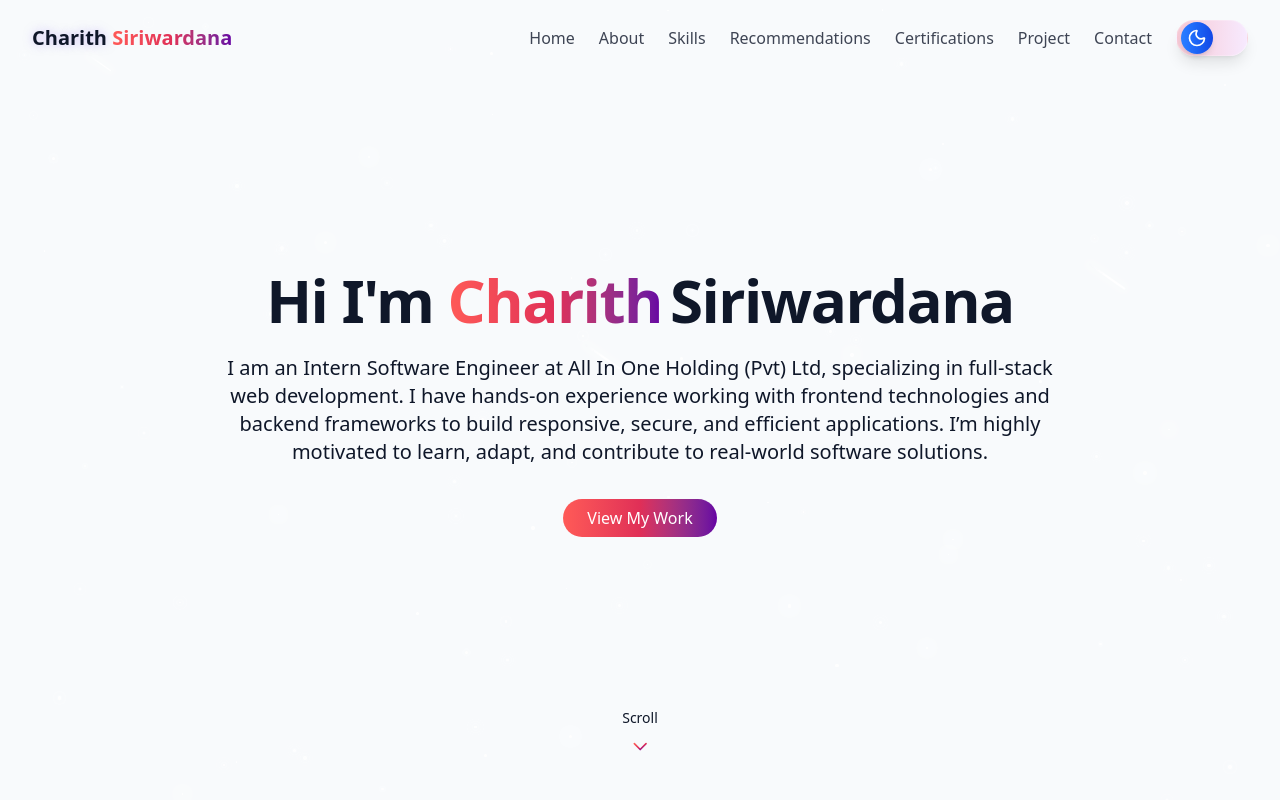
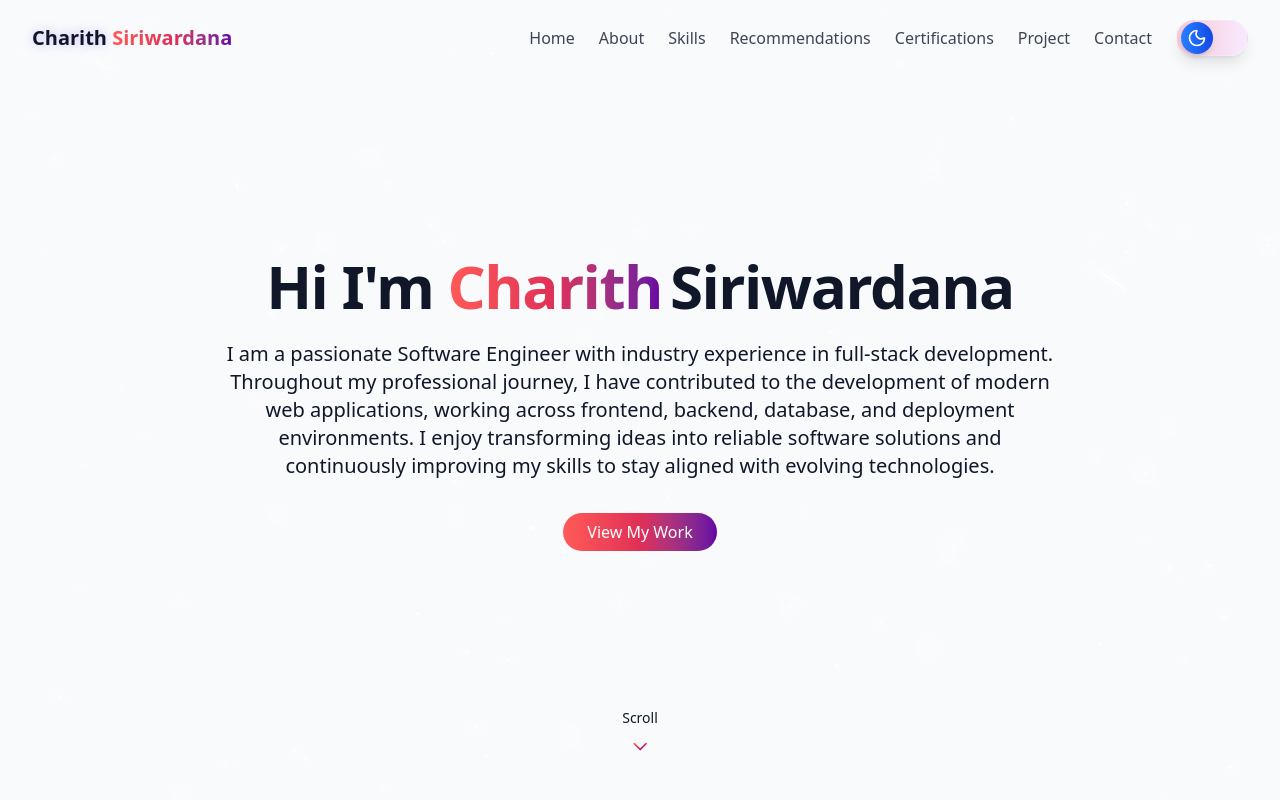
Before and after one commit to mcharith/React-New-Portfolio, a React (Vite) app: page / in a window 1280 px wide. Shown: the top 800 px of the page. Built offline with nearby package versions, Linux system fonts and the light colour scheme.

Commit message:
Update HeroSection copy, rename CV file, and add updated CV to public folder

```diff
--- a/src/component/AboutSection.jsx
+++ b/src/component/AboutSection.jsx
@@ -29,7 +29,7 @@ export const AboutSection = () => {
                         </a>
 
                         <a
-                            href="/Charith_CV.pdf"
+                            href="/charith-siriwardana-cv.pdf"
                             download="Charith_CV.pdf"
                             className="px-6 py-2 rounded-full border-[1px] border-red-400
                             bg-gradient-to-r from-[#FF5A57] via-[#E02F57] to-[#6700A3] bg-clip-text text-transparent
--- a/src/component/HeroSection.jsx
+++ b/src/component/HeroSection.jsx
@@ -15,10 +15,11 @@ export const HeroSection = () => {
                 </h1>
 
                 <p className="text-lg md:text-xl text-muted-foreground max-2-2xl mx-auto opacity-0 animate-fade-in-delay-3">
-                    I am an Intern Software Engineer at All In One Holding (Pvt) Ltd, specializing in full-stack web
-                    development. I have hands-on experience working with frontend technologies and backend frameworks
-                    to build responsive, secure, and efficient applications. I’m highly motivated to learn, adapt, and
-                    contribute to real-world software solutions.
+                    I am a passionate Software Engineer with industry experience in full-stack development. Throughout
+                    my professional journey, I have contributed to the development of modern web applications, working
+                    across frontend, backend, database, and deployment environments. I enjoy transforming ideas into
+                    reliable software solutions and continuously improving my skills to stay aligned with evolving
+                    technologies.
                 </p>
 
                 <div className="pt-4 opacity-0 animate-fade-in-delay-4">
```
Also changed, not shown: 1 other file (tests, documents, lock files or other folders).
